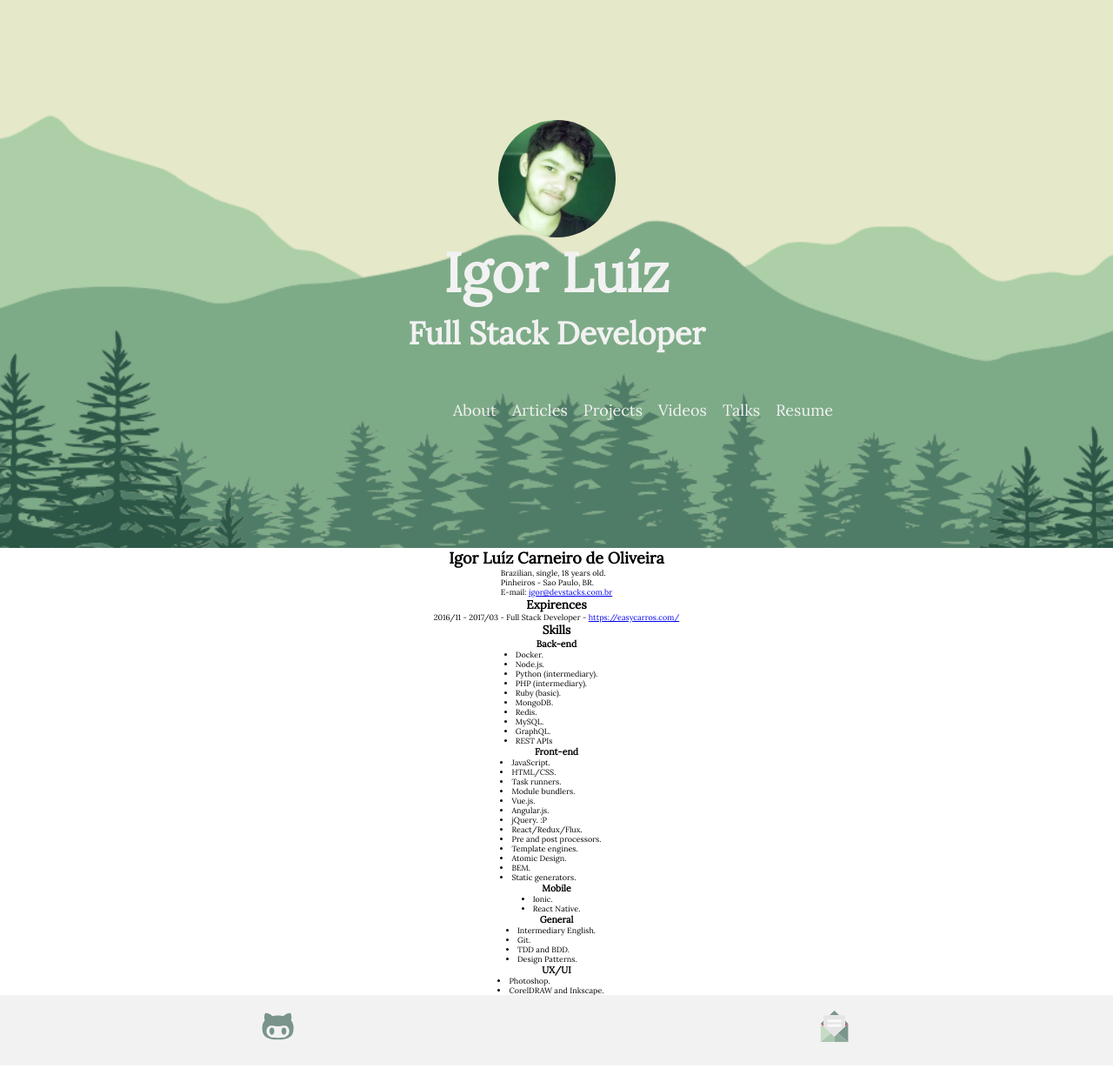
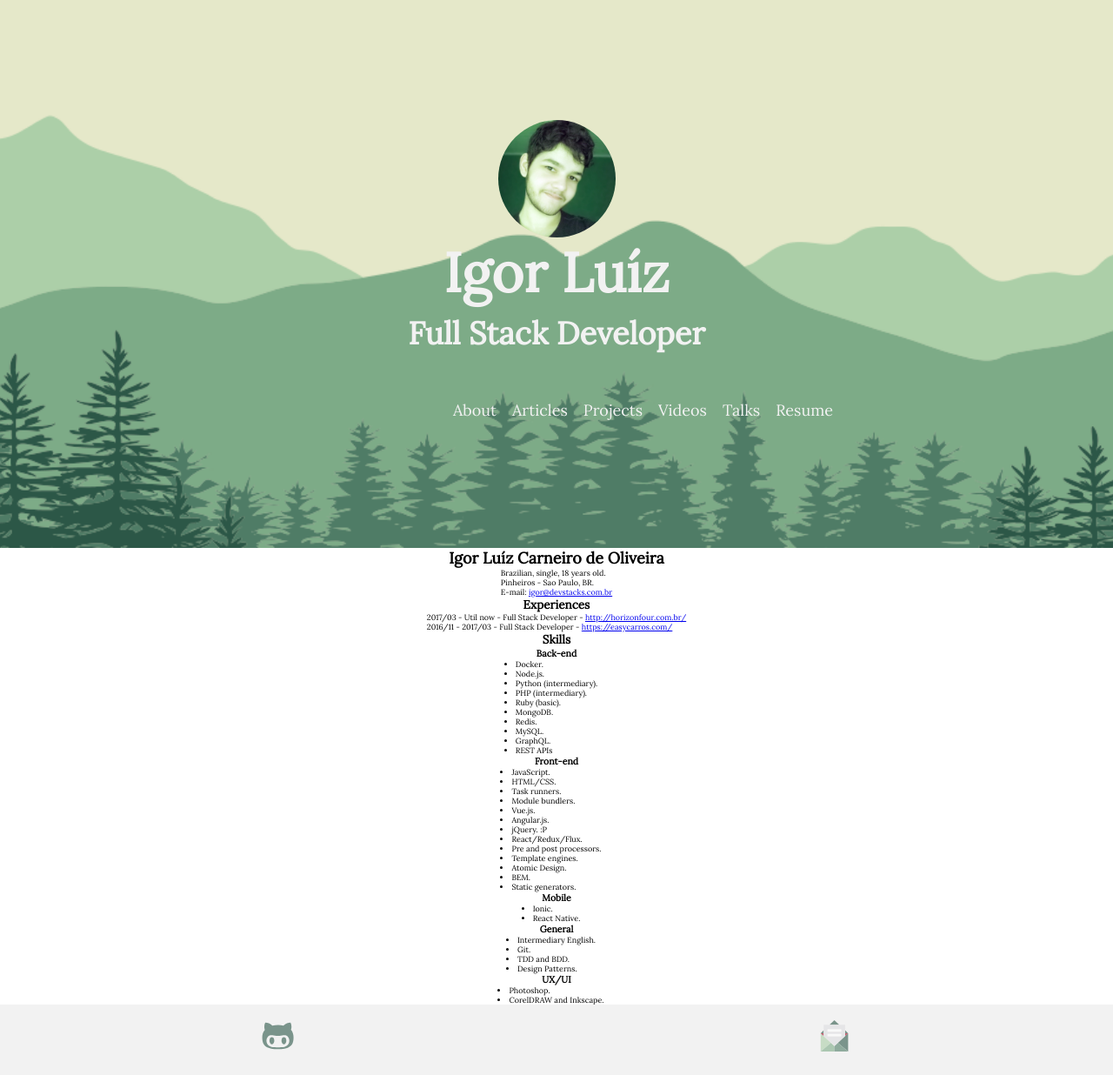
Before and after one commit to Halfeld/website, a Jekyll site: the page built from resume.md, in a window 1280 px wide. Shown: the whole page at 87% size. Built offline with Jekyll 4.4.1, drawn with Linux system fonts in a browser that asks for light colours; our own code applies the rules of GitHub Pages for plain Markdown files; comment, search, counter and statistics services are not loaded.

Commit message:
Update resume

```diff
--- a/resume.md
+++ b/resume.md
@@ -4,8 +4,9 @@
 Pinheiros - Sao Paulo, BR.<br>
 E-mail: [igor@devstacks.com.br](mailto:igor@devstacks.com.br)
 
-## Expirences
+## Experiences
 
+2017/03 - Util now - Full Stack Developer - <http://horizonfour.com.br/>
 2016/11 - 2017/03 - Full Stack Developer - <https://easycarros.com/>
 
 ## Skills
```
